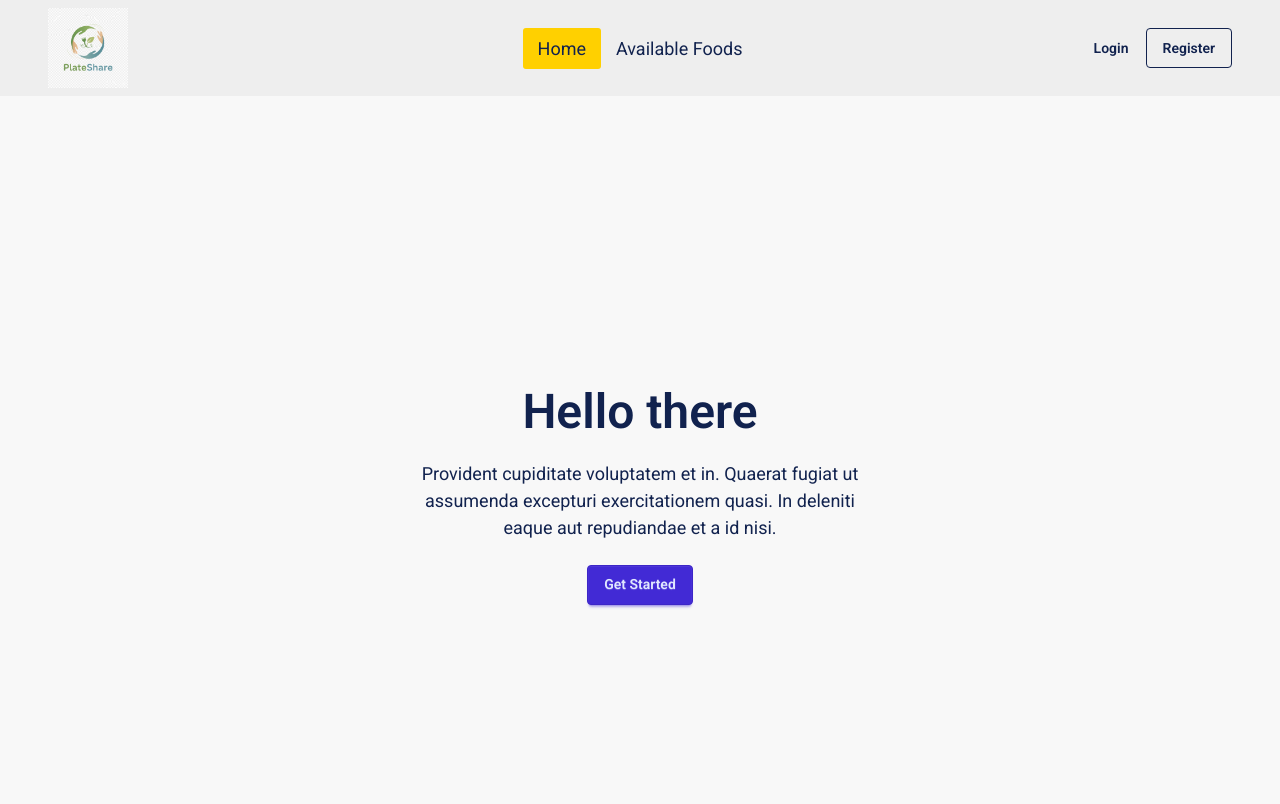
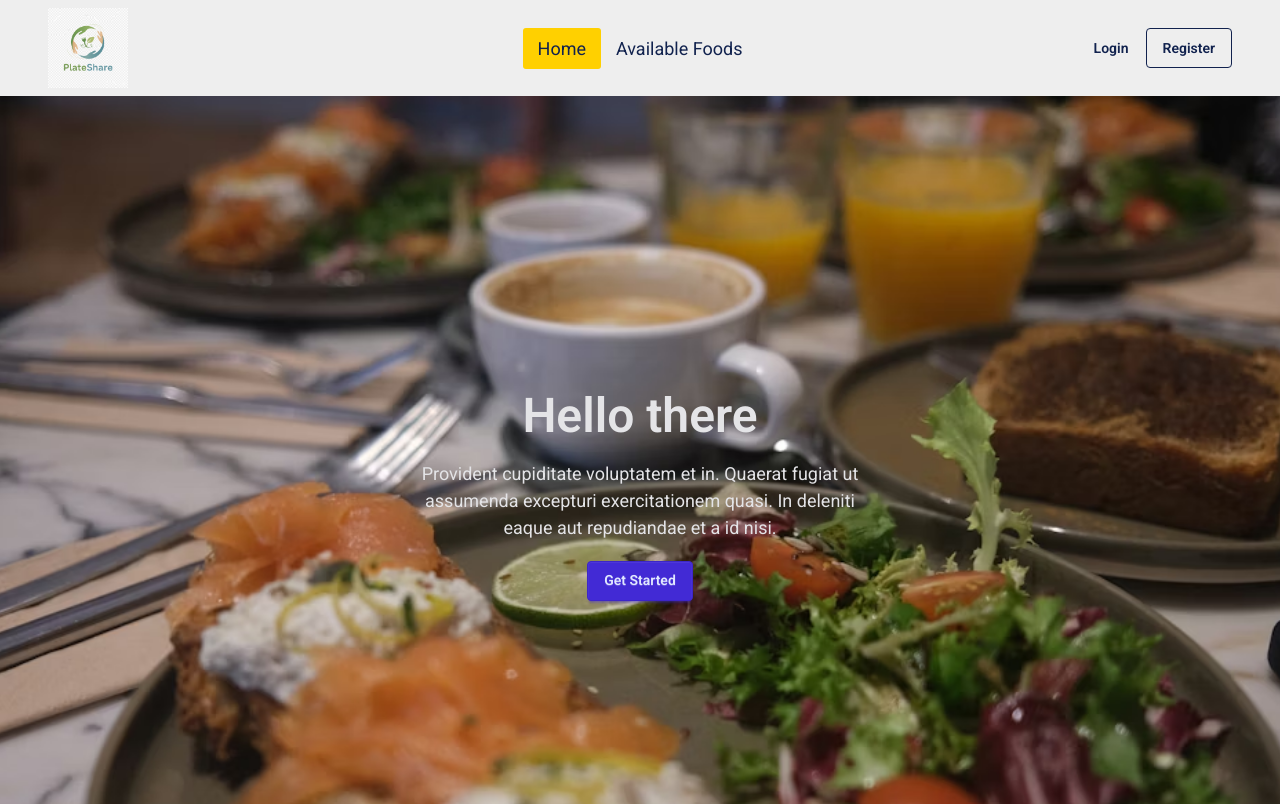
Before and after one commit to abdulmomin748/plate-share-client, a React (Vite) app: page / in a window 1280 px wide. Shown: the top 804 px of the page. Built offline with nearby package versions, Linux system fonts and the light colour scheme; no server answers.

Commit message:
banner image added

```diff
--- a/src/components/Hero.jsx
+++ b/src/components/Hero.jsx
@@ -1,13 +1,21 @@
 import React from 'react';
-
+import bgImg from '../assets/photo-1673530936001-9a62842746c7.avif';
 const Hero = () => {
     return (
         <div>
-            <div className="hero bg-base-200 min-h-screen">
-                <div className="hero-content text-center">
+            <div
+                className="hero  bg-cover bg-center h-screen"
+                style={{
+                    backgroundImage: `url(${bgImg})`,
+                    backgroundSize: 'cover',
+                    backgroundPosition: 'center',
+                    height: '100vh',
+                    }}
+                >
+                <div className="hero-content text-neutral-content text-center">
                     <div className="max-w-md">
-                    <h1 className="text-5xl font-bold">Hello there</h1>
-                    <p className="py-6">
+                    <h1 className="mb-5 text-5xl font-bold">Hello there</h1>
+                    <p className="mb-5">
                         Provident cupiditate voluptatem et in. Quaerat fugiat ut assumenda excepturi exercitationem
                         quasi. In deleniti eaque aut repudiandae et a id nisi.
                     </p>
```
Also changed, not shown: src/assets/photo-1673530936001-9a62842746c7.avif (added).
